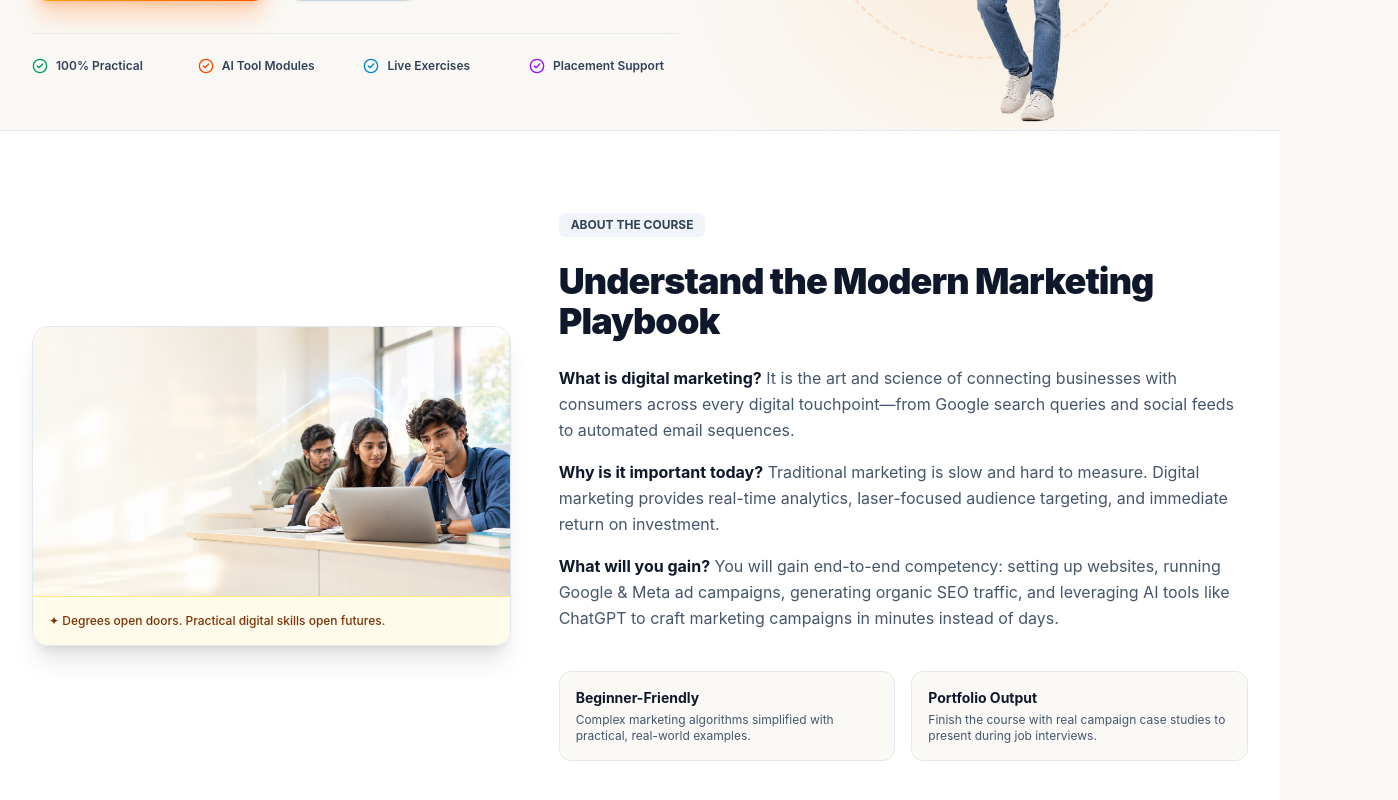
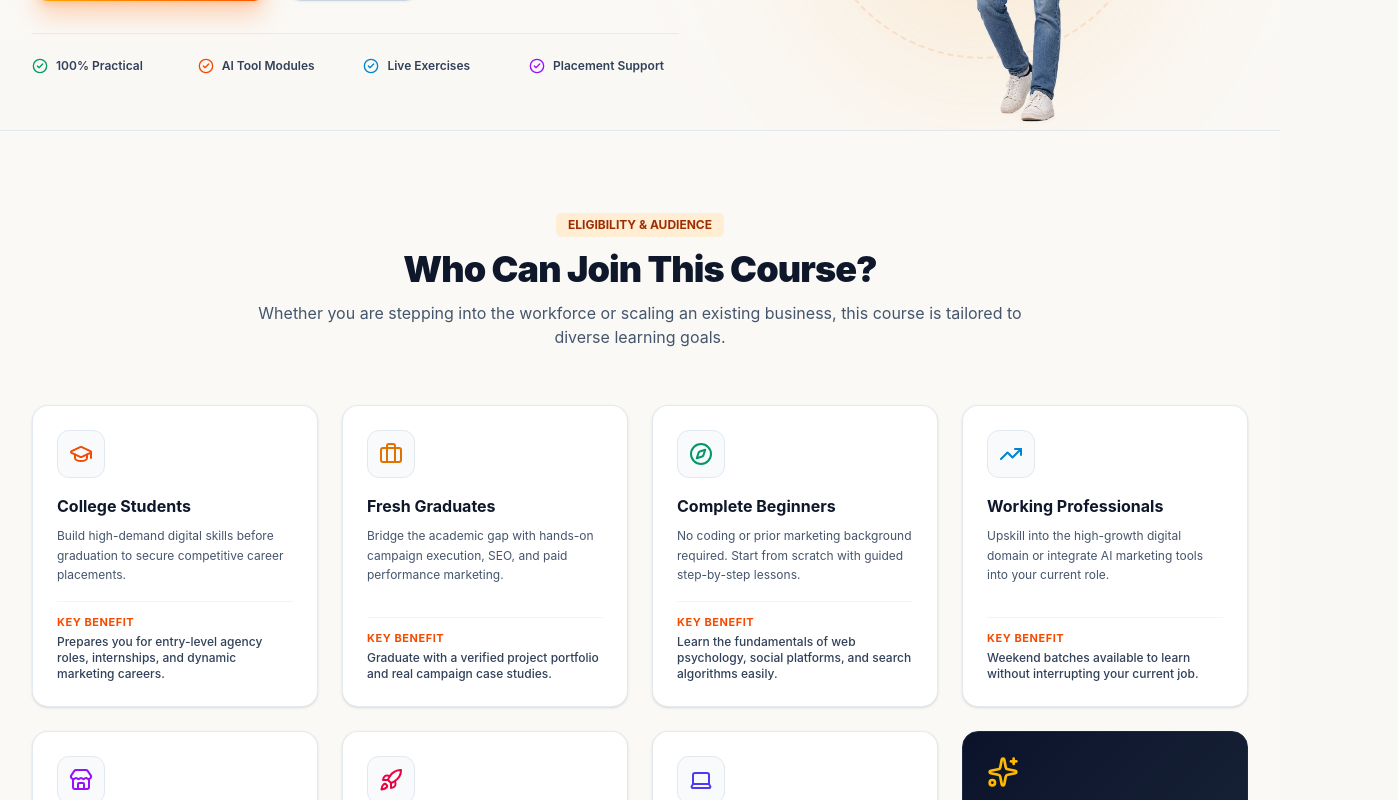
Before and after one commit to projectsatriowings/promotional_page-, a React (Vite) app: page / in a window 1280 px wide. Shown: the part 540-1340 px from the top of the page, 1398 px wide, since content can reach past the window. Built offline with nearby package versions, Linux system fonts and the light colour scheme.

Commit message:
feat: remove About the Course section from Digital Marketing page

```diff
--- a/src/digital-marketing/DigitalMarketingCoursePage.tsx
+++ b/src/digital-marketing/DigitalMarketingCoursePage.tsx
@@ -439,7 +439,7 @@ export const DigitalMarketingCoursePage: React.FC = () => {
                 <div className="flex flex-col sm:flex-row items-center justify-center lg:justify-start gap-4 mb-8">
                   <button
                     type="button"
-                    onClick={() => scrollToSection('about-course')}
+                    onClick={() => scrollToSection('curriculum')}
                     className="w-full sm:w-auto inline-flex items-center justify-center gap-2.5 px-8 py-4 rounded-xl font-bold text-sm uppercase tracking-wider text-white bg-gradient-to-r from-brand-start via-brand-mid to-brand-end hover:brightness-105 shadow-xl shadow-orange-500/25 transition-all duration-200 transform hover:-translate-y-0.5 cursor-pointer btn-theme-cta"
                   >
                     <span>Explore Course</span>
@@ -522,68 +522,6 @@ export const DigitalMarketingCoursePage: React.FC = () => {
                 </div>
               </div>
 
-            </div>
-          </div>
-        </section>
-
-        {/* ===================================================================
-            SECTION 2: ABOUT THE COURSE
-            =================================================================== */}
-        <section id="about-course" className="py-20 bg-white border-t border-slate-200">
-          <div className="max-w-7xl mx-auto px-4 sm:px-6 lg:px-8">
-            <div className="grid grid-cols-1 lg:grid-cols-12 gap-12 items-center">
-
-              {/* Image Side */}
-              <div className="lg:col-span-5 order-2 lg:order-1">
-                <div className="relative rounded-2xl overflow-hidden shadow-xl border border-slate-200 group">
-                  <img
-                    src="/assets/problem-section_image.png"
-                    alt="Why Digital Marketing Matters"
-                    className="w-full h-auto object-cover cursor-pointer group-hover:scale-102 transition-transform duration-300"
-                    onClick={() => handleOpenLightbox('/assets/problem-section_image.png', 'The New Digital Marketing Playbook')}
-                    onError={(e) => {
-                      (e.currentTarget as HTMLImageElement).src = '/assets/day_1_image.png';
-                    }}
-                  />
-                  <div className="p-4 bg-amber-50 border-t border-amber-200 text-amber-900 text-xs font-medium">
-                    ✦ Degrees open doors. Practical digital skills open futures.
-                  </div>
-                </div>
-              </div>
-
-              {/* Text Side */}
-              <div className="lg:col-span-7 order-1 lg:order-2 space-y-6">
-                <div className="inline-flex items-center gap-2 px-3 py-1 rounded-md text-xs font-bold bg-slate-100 text-slate-700">
-                  <span>ABOUT THE COURSE</span>
-                </div>
-
-                <h2 className="text-3xl sm:text-4xl font-black text-slate-900 tracking-tight">
-                  Understand the Modern Marketing Playbook
-                </h2>
-
-                <div className="space-y-4 text-slate-600 text-sm sm:text-base leading-relaxed">
-                  <p>
-                    <strong className="text-slate-900">What is digital marketing?</strong> It is the art and science of connecting businesses with consumers across every digital touchpoint—from Google search queries and social feeds to automated email sequences.
-                  </p>
-                  <p>
-                    <strong className="text-slate-900">Why is it important today?</strong> Traditional marketing is slow and hard to measure. Digital marketing provides real-time analytics, laser-focused audience targeting, and immediate return on investment.
-                  </p>
-                  <p>
-                    <strong className="text-slate-900">What will you gain?</strong> You will gain end-to-end competency: setting up websites, running Google & Meta ad campaigns, generating organic SEO traffic, and leveraging AI tools like ChatGPT to craft marketing campaigns in minutes instead of days.
-                  </p>
-                </div>
-
-                <div className="pt-4 grid grid-cols-1 sm:grid-cols-2 gap-4">
-                  <div className="p-4 rounded-xl bg-[#FAF9F6] border border-slate-200">
-                    <h3 className="text-sm font-bold text-slate-900 mb-1">Beginner-Friendly</h3>
-                    <p className="text-xs text-slate-600">Complex marketing algorithms simplified with practical, real-world examples.</p>
-                  </div>
-                  <div className="p-4 rounded-xl bg-[#FAF9F6] border border-slate-200">
-                    <h3 className="text-sm font-bold text-slate-900 mb-1">Portfolio Output</h3>
-                    <p className="text-xs text-slate-600">Finish the course with real campaign case studies to present during job interviews.</p>
-                  </div>
-                </div>
-              </div>
             </div>
           </div>
         </section>
--- a/src/shared/Footer.tsx
+++ b/src/shared/Footer.tsx
@@ -44,7 +44,7 @@ export const Footer: React.FC = () => {
                 </Link>
               </li>
               <li>
-                <a href="#about-course" className="hover:text-amber-400 transition-colors">
+                <a href="#why-choose" className="hover:text-amber-400 transition-colors">
                   About the Institute
                 </a>
               </li>
```
